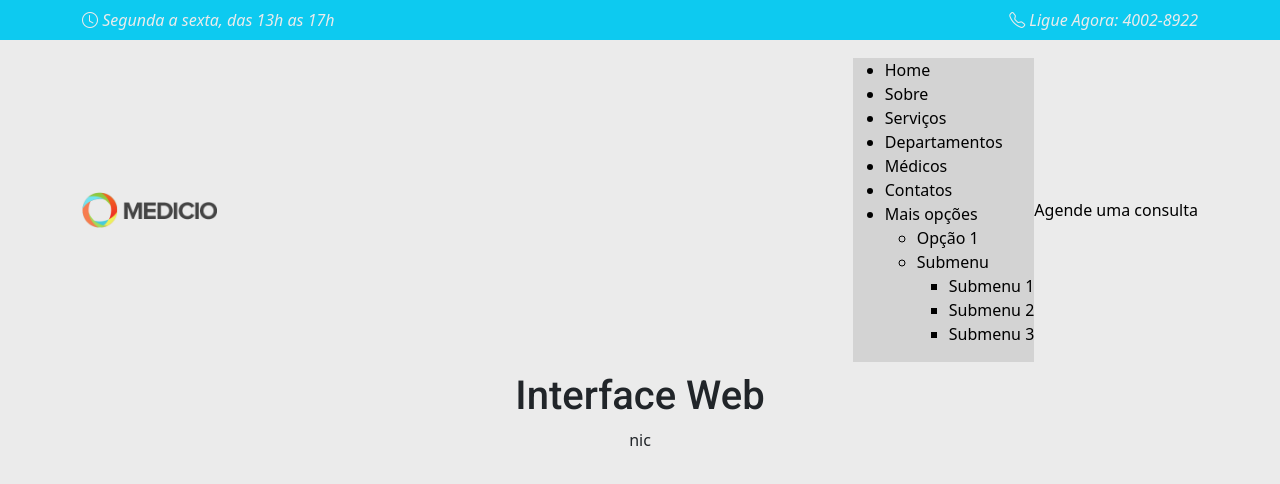
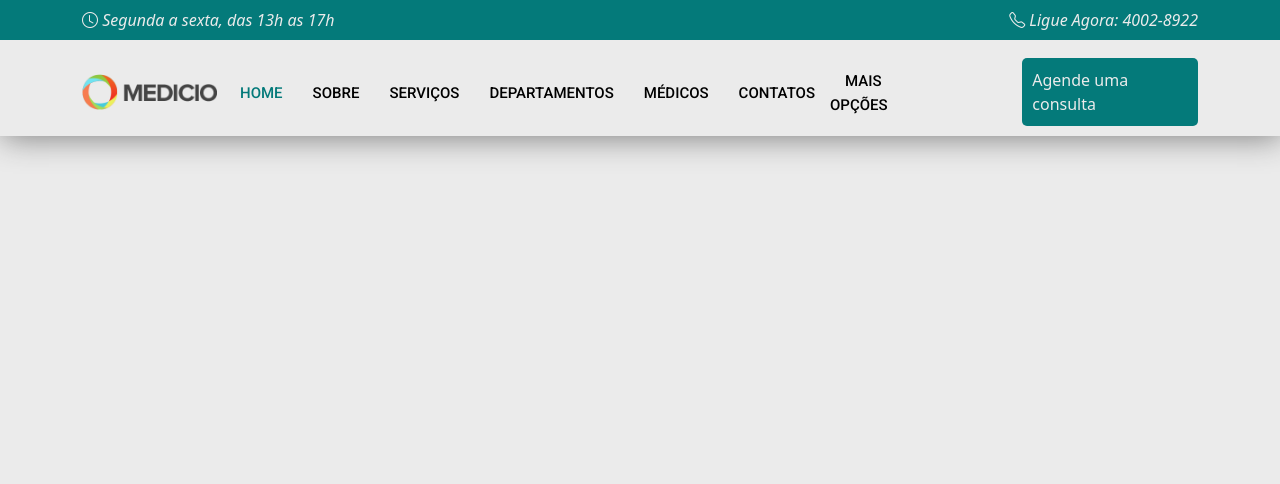
Before and after one commit to NicAlmeida/project_med_front, a plain HTML site: page index.html in a window 1280 px wide. Drawn offline with nearby package versions, Linux system fonts and the light colour scheme.

Commit message:
estilizando o menu

```diff
--- a/index.html
+++ b/index.html
@@ -26,7 +26,7 @@
     </head>
     <body>
         <header class="header" id="header" >
-            <div class="topbar d-flex align-items-center p-3 mb-2 bg-info text-dark" >
+            <div class="topbar d-flex align-items-center p-3 mb-2" >
                 <div class="container d-flex justify-content-center justify-content-md-between">
                    <div class="d-none d-md-flex align-items-center">
                         <i class="bi bi-clock" >
@@ -51,23 +51,24 @@
                     </a>
 
                     <!-- Menu -->
-                    <nav>
+                    <nav class="navmenu" id="navmenu">
                         <ul>
-                            <li> <a href=""> Home </a> </li>
-                            <li> <a href=""> Sobre </a> </li>
-                            <li> <a href=""> Serviços </a> </li>
-                            <li> <a href=""> Departamentos </a> </li>
-                            <li> <a href=""> Médicos </a> </li>
-                            <li> <a href=""> Contatos </a> </li>
-                            <li> <a href=""> Mais opções </a>
+                            <li> <a href="#hero" class="active"> Home </a> </li>
+                            <li> <a href="#sobre"> Sobre </a> </li>
+                            <li> <a href="#servicos"> Serviços </a> </li>
+                            <li> <a href="#departamentos"> Departamentos </a> </li>
+                            <li> <a href="#medicos"> Médicos </a> </li>
+                            <li> <a href="#contatos"> Contatos </a> </li>
+                            <li class="dropdown"> <a href="#"> Mais opções </a>
                                 <ul>
-                                    <li>Opção 1</li>
-
-                                    <li> Submenu
+                                    <li><a href="#">Opção 1</a></li>
+                                    <li><a href="#">Opção 2</a></li>
+                                    <li><a href="#">Opção 3</a></li>
+                                    <li class="dropdown"><a href="#">Submenu</a>
                                         <ul>
-                                            <li>Submenu 1</li>
-                                            <li>Submenu 2</li>
-                                            <li>Submenu 3</li>
+                                            <li><a href="#">Submenu1</a></li>
+                                            <li><a href="#">Submenu2</a></li>
+                                            <li><a href="#">Submenu3</a></li>
                                         </ul>
                                     </li> <!-- fim submenu -->
                                 </ul>
@@ -89,16 +90,8 @@
 
         </header> <!-- fim header -->
 
-        <main>
-            <div>
-                <h1>Interface Web</h1>
-            </div>
-        </main>
+        <main> </main>
 
-        <footer>
-            <div>
-                <p class="text-center">nic</p>
-            </div>
-        </footer>
+        <footer>    </footer>
     </body>
 </html>
--- a/styles/style.css
+++ b/styles/style.css
@@ -3,17 +3,17 @@
 
 :root{
     --background: #ebebeb;
-    --nav-background: #d3d3d3;
-    --title-color: #00ffff;
+    --nav-background: #ebebeb;
+    --title-color: #047a7a;
     --text-color: #000;
     --nav-color: #ebebeb;
-    --nav-hover-color:#000 ;
-    --nav-hover-background: rgb(201, 200, 200);
-    --nav-dropdown-background:#00ffff;
+    --nav-hover-color:#047a7a ;
+    --nav-hover-background: #047a7a;
+    --nav-dropdown-background:#047a7a;
     --nav-dropdown-color: #ebebeb;
-    --nav-dropdown-hover-color: #00ffff;
+    --nav-dropdown-hover-color: #047a7a;
     --nav-dropdown-hover-background: #ebebeb;
-    --nav-bg-topbar-background:#00ffff ;
+    --nav-bg-topbar-background:#047a7a ;
     --a-color: #000;
     --nav-bg-topbar-color: #ebebeb;
 }
@@ -28,7 +28,6 @@ nav{
 }
 
 nav:hover{
-    background-color: var(--nav-hover-background);
     color: var(--nav-hover-color);
     text-decoration-color: none;
 }
@@ -39,9 +38,14 @@ a{
     transition: 0.35;
 }
 
+ul{
+    list-style: none;
+}
+
 .header{
     background-color: var(--background);
     color: var(--text-color);
+    box-shadow: 2px 2px 30px gray;
 }
 
 .header .topbar{
@@ -74,3 +78,74 @@ h1{
     text-align: center;
     font-family:"Roboto", sans-serif;
 }
+
+.cta-btn{
+    background-color: #047a7a;
+    padding: 10px;
+    border-radius: 5px;
+    margin-left: 100px;
+    color:#ebebeb;
+}
+
+
+@media(min-width: 1200px){
+
+    .navmenu{
+        padding: 0;
+
+    }
+
+    .navmenu ul{
+        list-style: none;
+        margin: 0;
+        padding: 0;
+        text-decoration: none;
+        display: flex;
+        align-items: center;
+    }
+
+    .navmenu li{
+        position: relative;
+    }
+
+    .navmenu a{
+        color: var(--text-color);
+        padding: 18px 15px;
+        font-size:15px ;
+        font-family:"Roboto", sans-serif;
+        font-weight: 500;
+        text-transform: uppercase;
+        /* display: flex;
+        align-items: center;
+        justify-content: space-between;
+        white-space: nowrap; */
+    }
+
+    .navmenu li:hover>a, .navmenu .active:focus, .navmenu .active {
+        color: var(--nav-hover-background);
+    }
+
+    .navmenu .dropdown ul{
+        margin: 0;
+        padding: 10px 0;
+        background-color: var(--nav-dropdown-background);
+        display: block;
+        position: absolute;
+        visibility: hidden;
+        left: 14px;
+        top:130%;
+        opacity: 0;
+        border-radius: 5px ;
+    }
+
+    .navmenu .dropdown ul li{
+        min-width: 200px;
+    }
+
+    .navmenu .dropdown ul a{
+        padding: 10px 20px;
+        font-size: 15px;
+        text-transform: none;
+        color: var(--nav-dropdown-color)
+    }
+}
```
